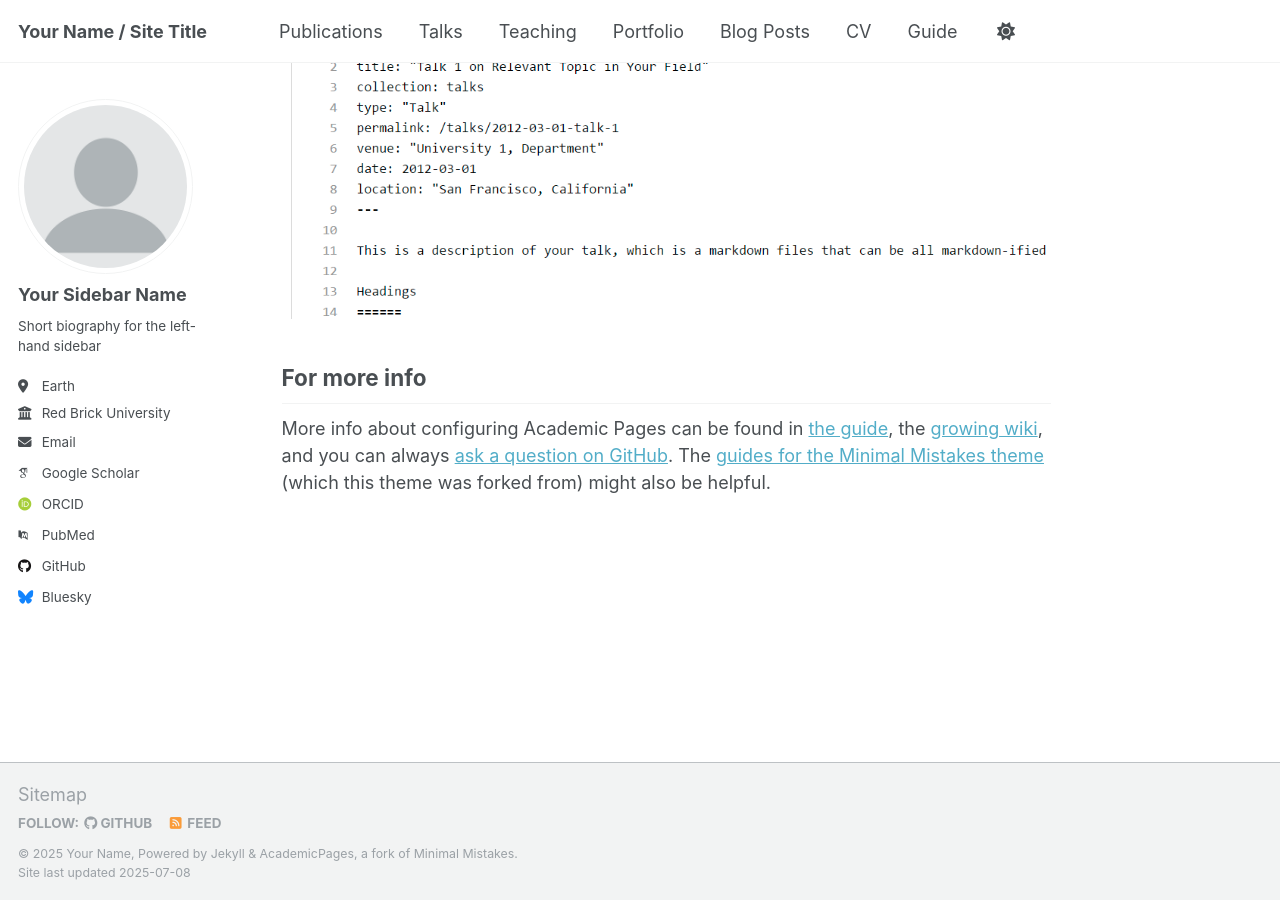
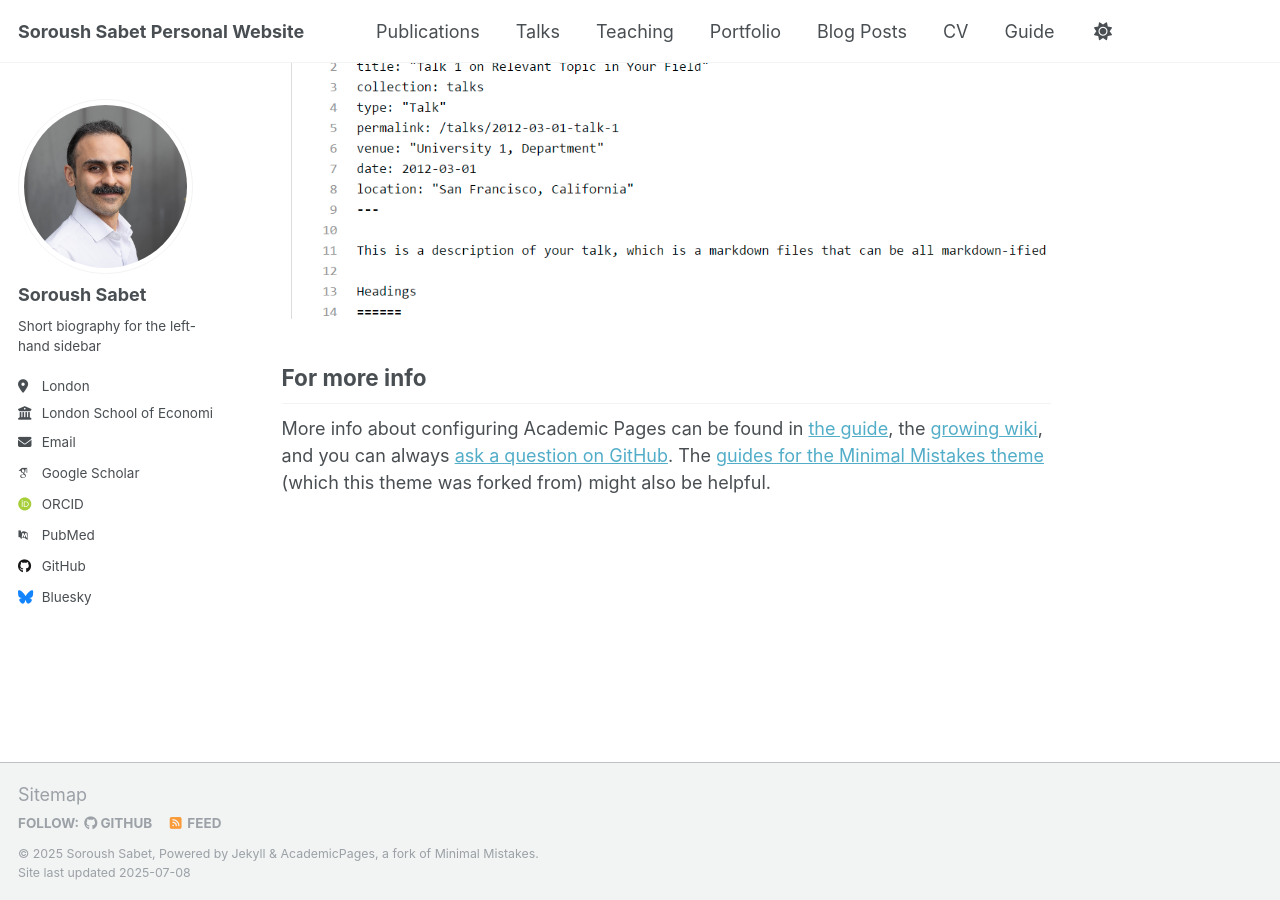
Before and after one commit to SSabet/ssabet.github.io, a Jekyll site: the page built from _pages/about.md, in a window 1280 px wide and 900 px high, scrolled down 2880 px. Built offline with Jekyll 4.4.1, drawn with Linux system fonts in a browser that asks for light colours; some web fonts are replaced; a script that is not in the unit is left out.

Commit message:
first config edits, profile photo

```diff
--- a/_config.yml
+++ b/_config.yml
@@ -9,11 +9,11 @@
 # Basic Site Settings
 locale                   : "en-US"
 site_theme               : "default"
-title                    : "Your Name / Site Title"
+title                    : "Soroush Sabet Personal Website"
 title_separator          : "-"
-name                     : &name "Your Name"
+name                     : &name "Soroush Sabet"
 description              : &description "personal description"
-url                      : https://academicpages.github.io # the base hostname & protocol for your site e.g. "https://[your GitHub username].github.io" or if you already have some other page hosted on Github then use "https://[your GitHub username].github.io/[Your Repo Name]"
+url                      : https://ssabet.github.io # the base hostname & protocol for your site e.g. "https://[your GitHub username].github.io" or if you already have some other page hosted on Github then use "https://[your GitHub username].github.io/[Your Repo Name]"
 baseurl                  : "" # the subpath of your site, e.g. "/blog"
 repository               : "academicpages/academicpages.github.io"
 
@@ -22,12 +22,12 @@
 #               Additional customization can be done by editing /_includes/author-profile.html
 author:
   # Biographic information
-  avatar           : "profile.png"
-  name             : "Your Sidebar Name"
+  avatar           : "profile.jpg"
+  name             : "Soroush Sabet"
   pronouns         : # example: "she/her"
   bio              : "Short biography for the left-hand sidebar"
-  location         : "Earth"
-  employer         : "Red Brick University"
+  location         : "London"
+  employer         : "London School of Economics"
   uri              : # URL
   email            : "none@example.org"
 
```
Also changed, not shown: images/profile.jpg (added).
